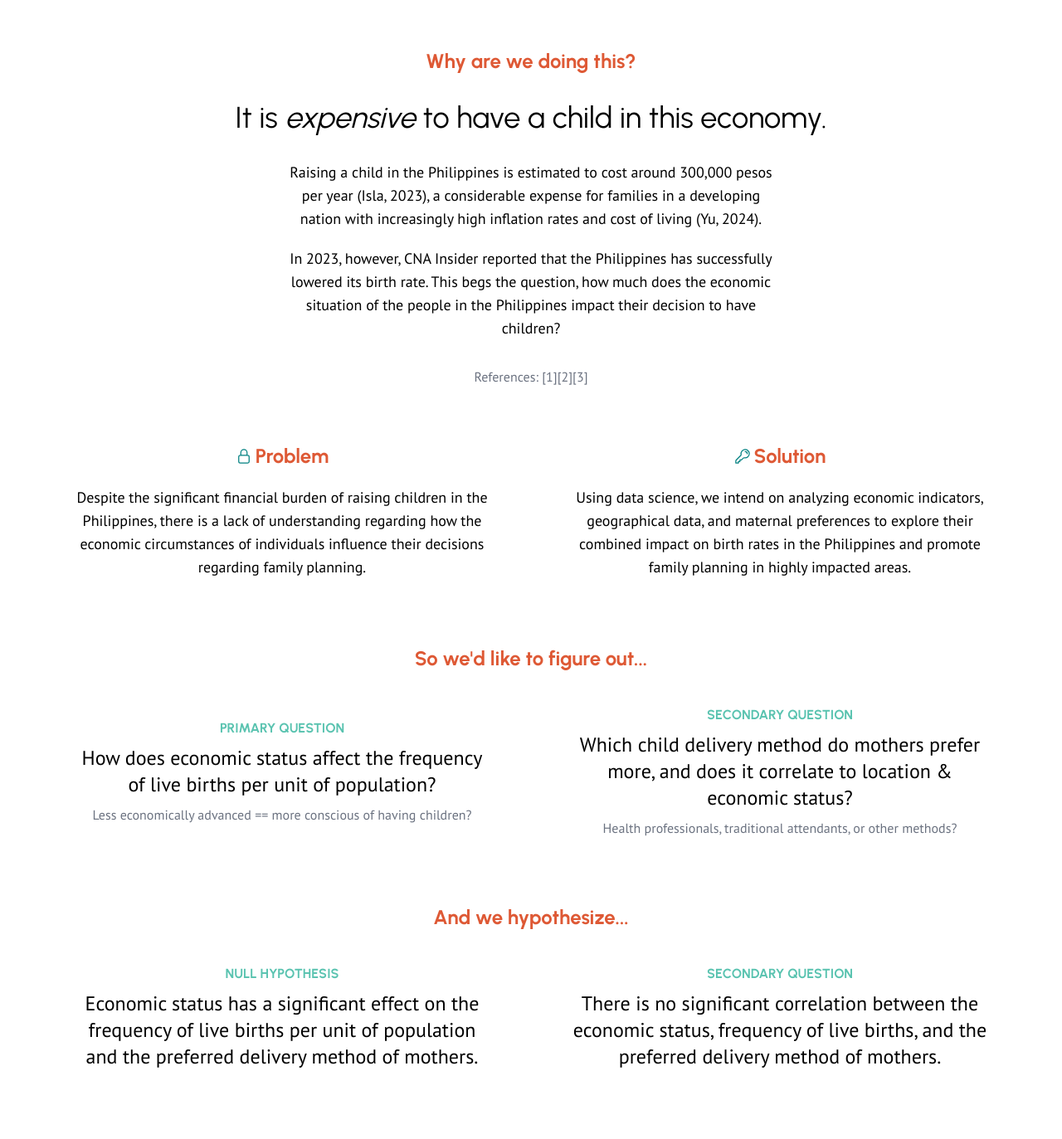
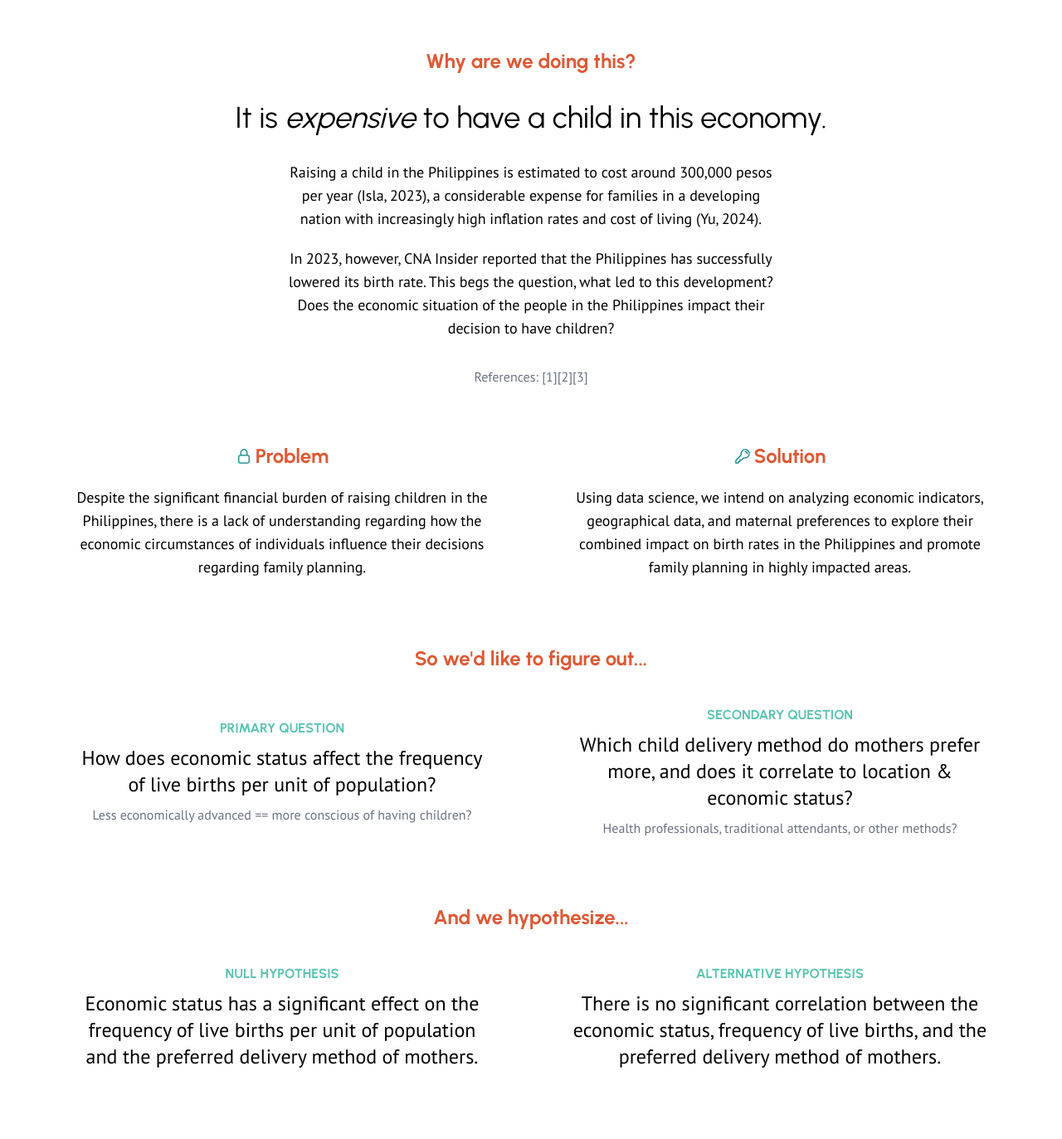
Before and after one commit to inunice/tes-birth-rate, a Next.js app: page / in a window 1280 px wide. Shown: the part 1039-2412 px from the top of the page at 83% size. Built offline with nearby package versions, Linux system fonts and the light colour scheme.

Commit message:
docs: edit overview content

```diff
--- a/components/Overview.tsx
+++ b/components/Overview.tsx
@@ -21,9 +21,9 @@ export default async function Overview() {
           </p>
           <p className="text-lg text-center w-[600px]">
             In 2023, however, CNA Insider reported that the Philippines has
-            successfully lowered its birth rate. This begs the question, how
-            much does the economic situation of the people in the Philippines
-            impact their decision to have children?
+            successfully lowered its birth rate. This begs the question, what
+            led to this development? Does the economic situation of the people
+            in the Philippines impact their decision to have children?
           </p>
         </div>
         <span className="text-gray-500 text-center">
@@ -144,7 +144,7 @@ export default async function Overview() {
           </div>
           <div className="flex-1 flex flex-col gap-2 items-center justify-center">
             <p className="font-urbanist text-base font-bold text-teal text-center uppercase">
-              Secondary Question
+              Alternative Hypothesis
             </p>
             <p className="text-2xl text-center w-[500px]">
               There is no significant correlation between the economic status,
```
